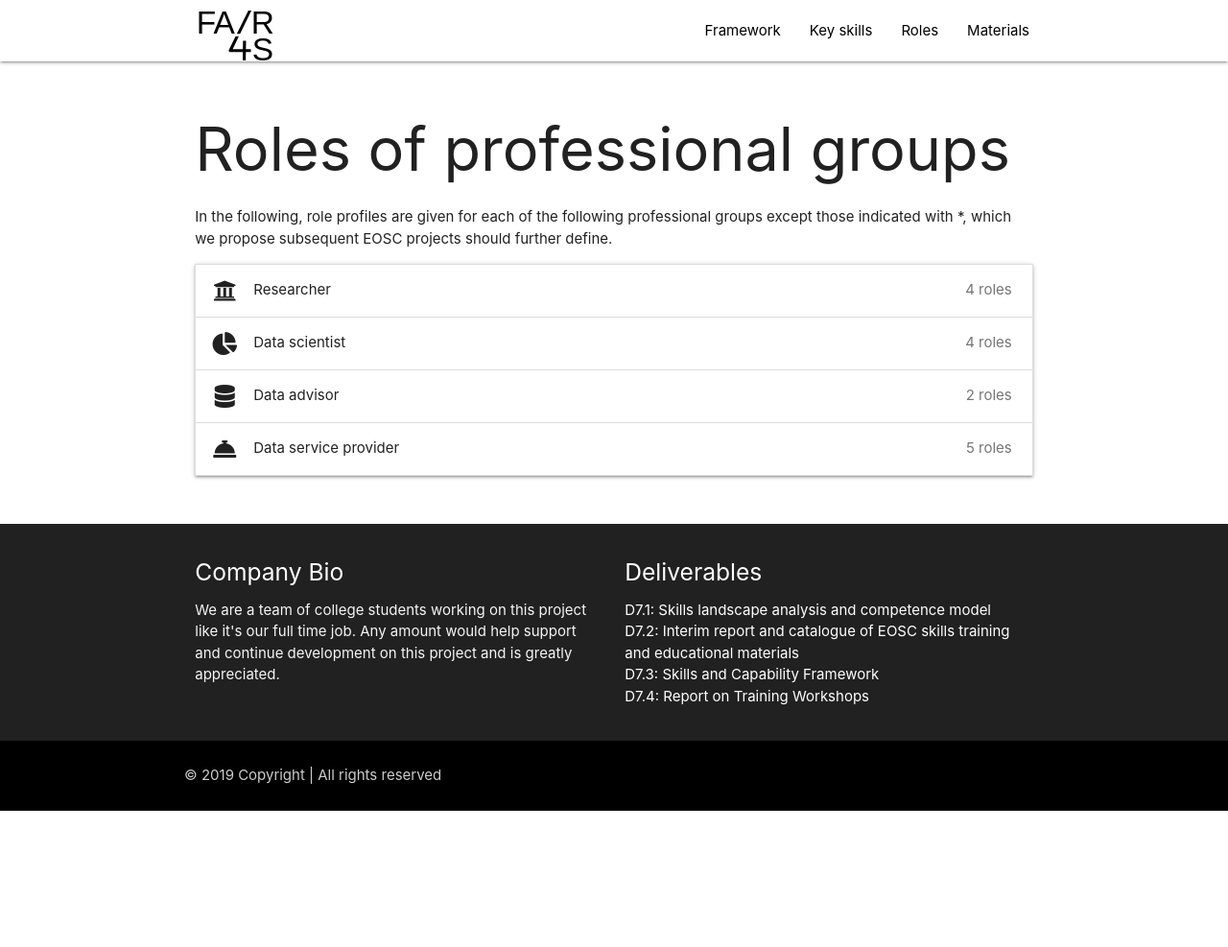
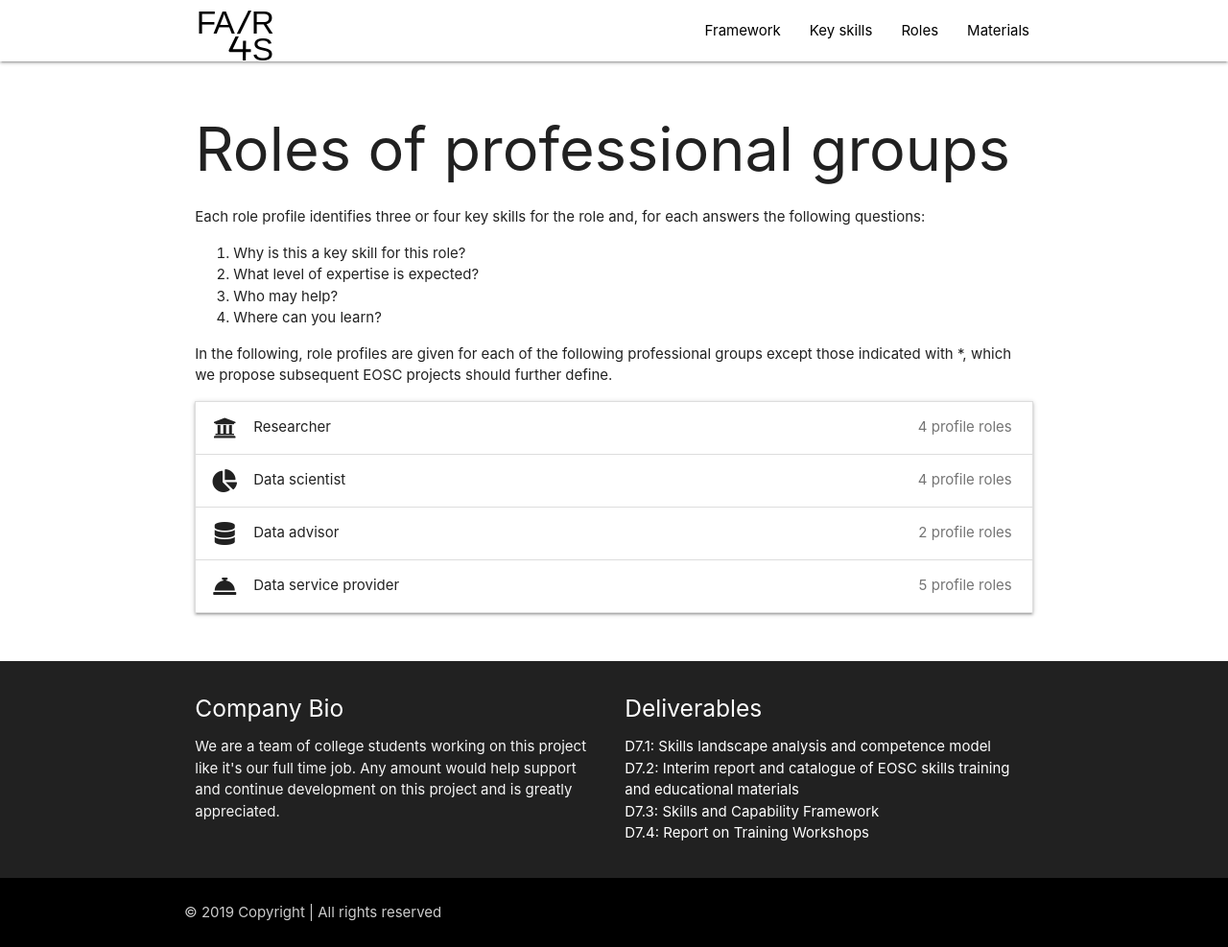
Before and after one commit to EOSC-FAIR4S/eosc-fair4s.github.io, a Jekyll site: the page built from role-profiles.md, in a window 1280 px wide. Shown: the whole page at 96% size. Built offline with Jekyll 4.4.1, drawn with Linux system fonts in a browser that asks for light colours; nearby versions of some CDN libraries; before the commit the page ends 900 px from its top, so only the background shows below that.

Commit message:
adapted naming of role profiles

```diff
--- a/_includes/role-overview.html
+++ b/_includes/role-overview.html
@@ -3,7 +3,7 @@
 	<div class="collapsible-header">
 		<i class="{{ site.data.roles[include.role-id].logo }}"></i>
 		{{ site.data.roles[include.role-id].title }}
-		<span class="badge" data-badge-caption="roles">{{ roles | size }}</span>
+		<span class="badge" data-badge-caption="profile roles">{{ roles | size }}</span>
 	</div>
 	<div class="collapsible-body">
 		<p>{{ site.data.roles[include.role-id].also.description }}</p>
--- a/_layouts/roles.html
+++ b/_layouts/roles.html
@@ -7,7 +7,7 @@ layout: default
 		<div class="row">
 			<div class="col s12 m12">
 				<h1>{{ page.title }}</h1>
-				<p>{{ page.content }}</p>
+				<p>{{ page.content | markdownify }}</p>
 
 				<ul class="collapsible">
 					{% for role in page.roles %}
--- a/roles.md
+++ b/role-profiles.md
@@ -8,4 +8,11 @@ roles:
 layout: roles
 ---
 
+Each role profile identifies three or four key skills for the role and, for each answers the following questions:
+
+1. Why is this a key skill for this role?
+2. What level of expertise is expected?
+3. Who may help?
+4. Where can you learn?
+
 In the following, role profiles are given for each of the following professional groups except those indicated with *, which we propose subsequent EOSC projects should further define.
```
